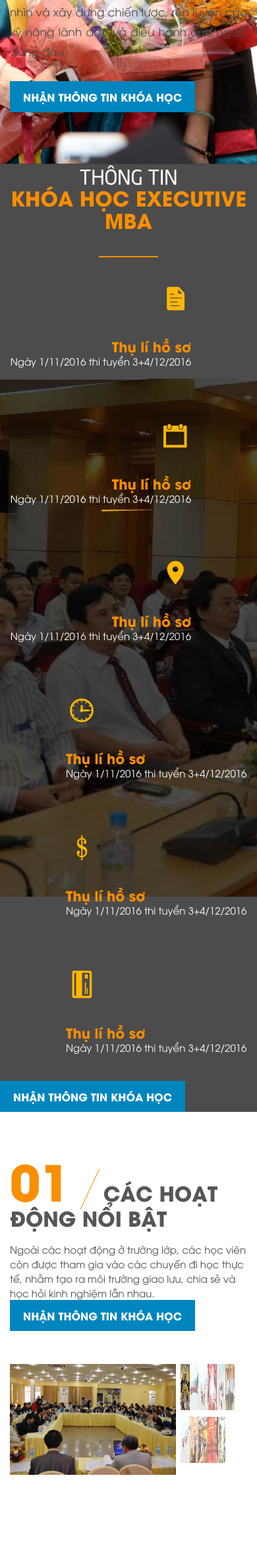
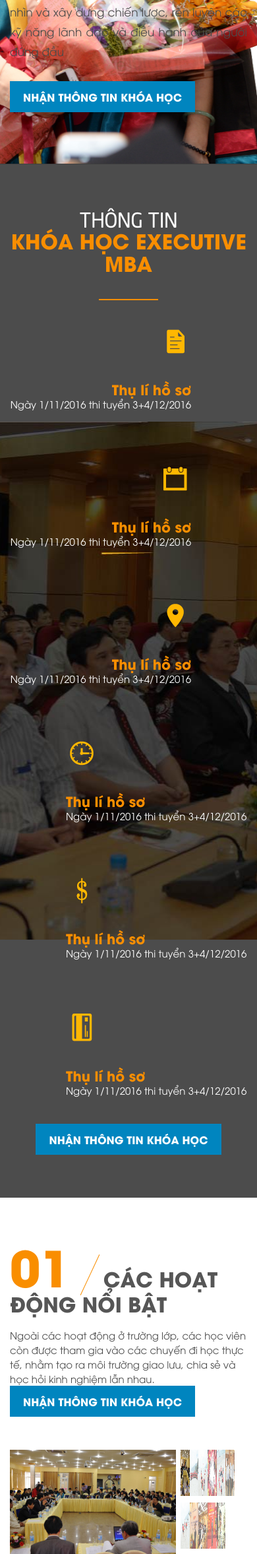
Before and after one commit to anhthuong/ktqd, a PHP site: page /picker/ in a window 390 px wide. Shown: the part 3649-6004 px from the top of the page at 66% size. Run offline with PHP 8.4, Linux system fonts and the light colour scheme.

Commit message:
dfdsffsdf

```diff
--- a/css/style.css
+++ b/css/style.css
@@ -166,6 +166,8 @@ label .blue{font-family: avo_bold; font-weight: bold; font-size: 16px;}
     left: calc(50% - 45px); background-color: #f98e00;
 }
 .content .section.addition-info .title p{color: #fff; font-size: 31px; text-transform: uppercase; font-family: utm_neo;}
+.addition-info .subcription{text-align: center;}
+.addition-info{padding: 65px 0}
 
 /*24px*/
 /*82px*/
--- a/index.php
+++ b/index.php
@@ -415,39 +415,6 @@ hàng đầu về kinh tế và kinh doanh trên thế giới. </p>
                         </div>
 
 
-
-
-
-                        <ul class="pgwSlideshow pgwSlider-02">
-                            <li>
-                                <div class="col-lg-6 col-md-6 col-sm-6">
-                                    <p>Phó giáo sư, tiến sỹ</p>
-                                    <h2>TRẦN THỊ VÂN HOA</h2>
-                                </div>
-                                <div class="col-lg-6 col-md-6 col-sm-6">
-                                    <img src="lib/slider-01/01-slide-01.jpg">
-                                </div>
-                            </li>
-                            <li>
-                                <div class="col-lg-6 col-md-6 col-sm-6">
-                                    <p>Phó giáo sư, tiến sỹ</p>
-                                    <h2>TRẦN THỊ VÂN TAY</h2>
-                                </div>
-                                <div class="col-lg-6 col-md-6 col-sm-6">
-                                    <img src="lib/slider-01/02-slide-01.jpg">
-                                </div>
-                            </li>
-                            <li><img src="lib/slider-01/02-slide-01.jpg" ></li>
-                            <li><img src="lib/slider-01/03-slide-01.jpg"></li>
-                            <li><img src="lib/slider-01/04-slide-01.jpg"></li>
-                            <li><img src="lib/slider-01/05-slide-01.jpg"></li>
-                            <li><img src="lib/slider-01/06-slide-01.jpg"></li>
-                            <li><img src="lib/slider-01/07-slide-01.jpg"></li>
-                            <li><img src="lib/slider-01/08-slide-01.jpg"></li>
-                            <li><img src="lib/slider-01/09-slide-01.jpg"></li>
-                            <li><img src="lib/slider-01/10-slide-01.jpg"></li>
-                            <li><img src="lib/slider-01/11-slide-01.jpg"></li>
-                        </ul>
                     </div>
                 </section>
 
```
